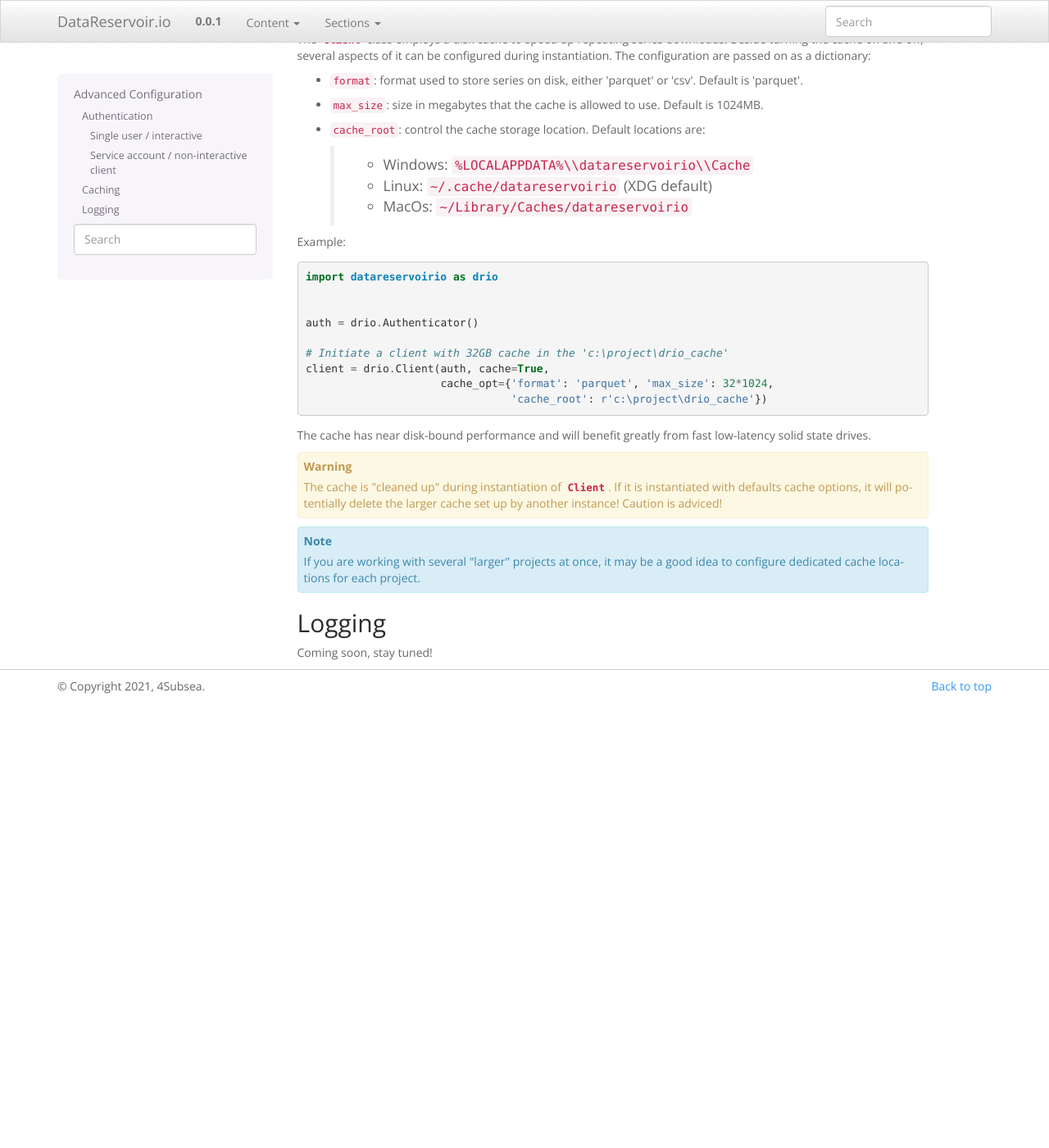
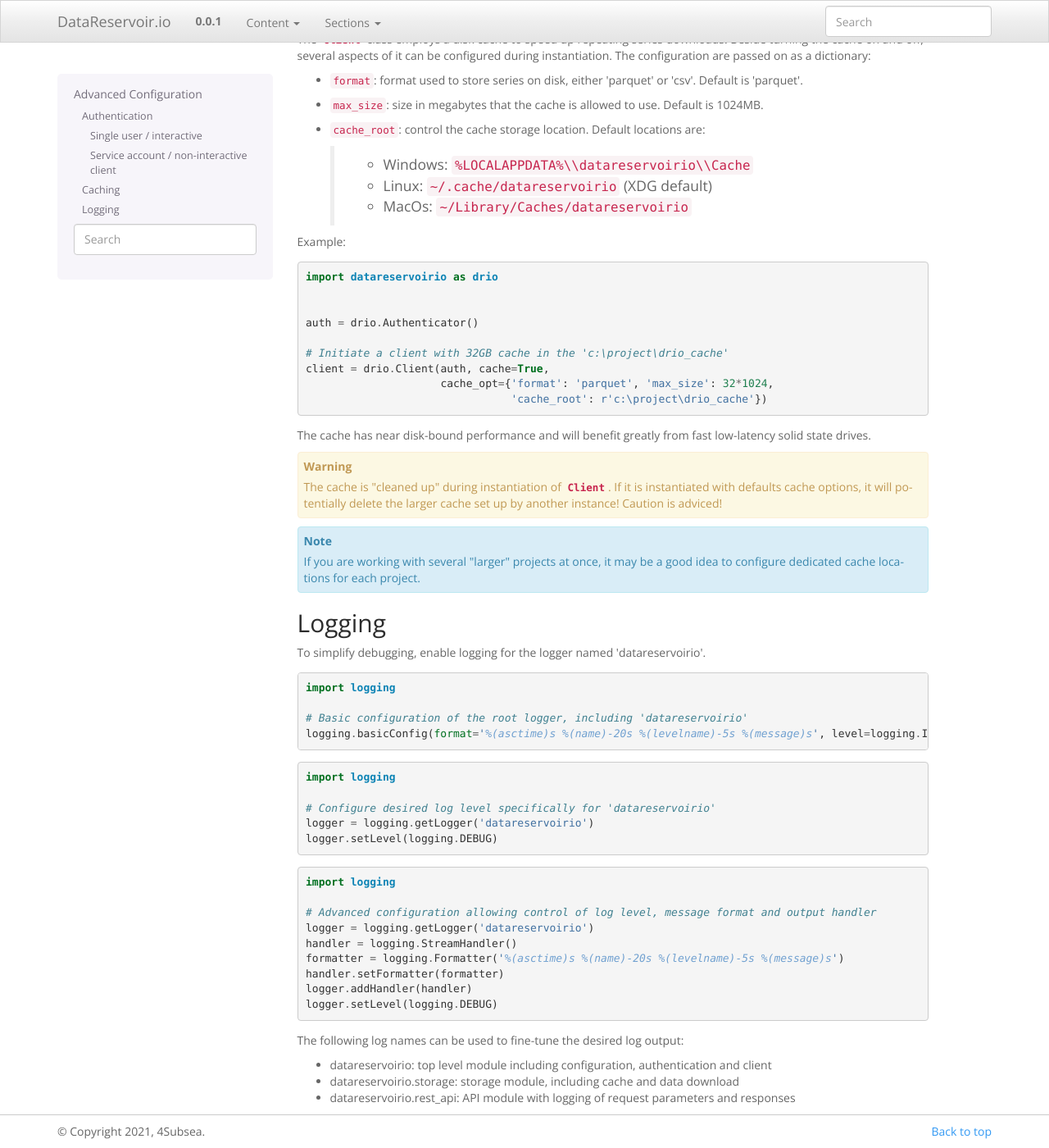
Before and after one commit to 4Subsea/drio-python, a Sphinx documentation site: the page built from docs/advanced_config.rst, in a window 1280 px wide and 1400 px high, scrolled down 937 px. Shown: the whole window at 82% size. Built offline with Sphinx 7.4.7, drawn with Linux system fonts in a browser that asks for light colours; before the commit the page ends 1794 px from its top, so only the background shows below that.

Commit message:
Update advanced_config.rst

```diff
--- a/docs/advanced_config.rst
+++ b/docs/advanced_config.rst
@@ -94,4 +94,37 @@
 Logging
 *******
 
-Coming soon, stay tuned!
+To simplify debugging, enable logging for the logger named 'datareservoirio'.
+
+.. code:: python
+
+    import logging
+
+    # Basic configuration of the root logger, including 'datareservoirio'
+    logging.basicConfig(format='%(asctime)s %(name)-20s %(levelname)-5s %(message)s', level=logging.INFO)
+
+.. code:: python
+
+    import logging
+
+    # Configure desired log level specifically for 'datareservoirio'
+    logger = logging.getLogger('datareservoirio')
+    logger.setLevel(logging.DEBUG)
+
+.. code:: python
+
+    import logging
+
+    # Advanced configuration allowing control of log level, message format and output handler
+    logger = logging.getLogger('datareservoirio')
+    handler = logging.StreamHandler()
+    formatter = logging.Formatter('%(asctime)s %(name)-20s %(levelname)-5s %(message)s')
+    handler.setFormatter(formatter)
+    logger.addHandler(handler)
+    logger.setLevel(logging.DEBUG)
+
+The following log names can be used to fine-tune the desired log output:
+
+* datareservoirio: top level module including configuration, authentication and client
+* datareservoirio.storage: storage module, including cache and data download
+* datareservoirio.rest_api: API module with logging of request parameters and responses
```
